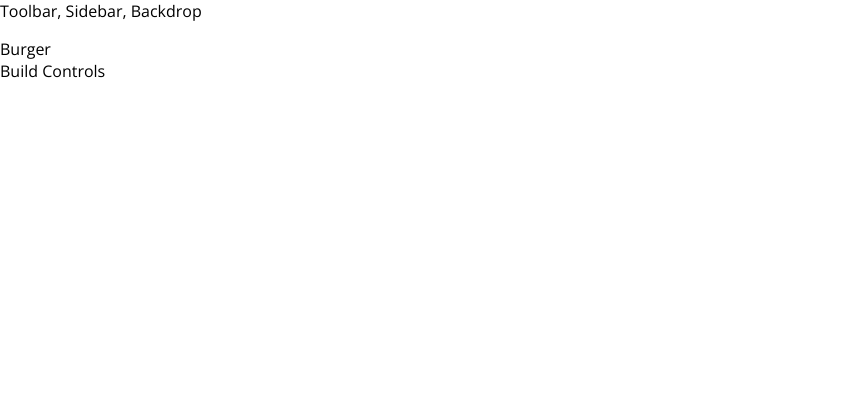
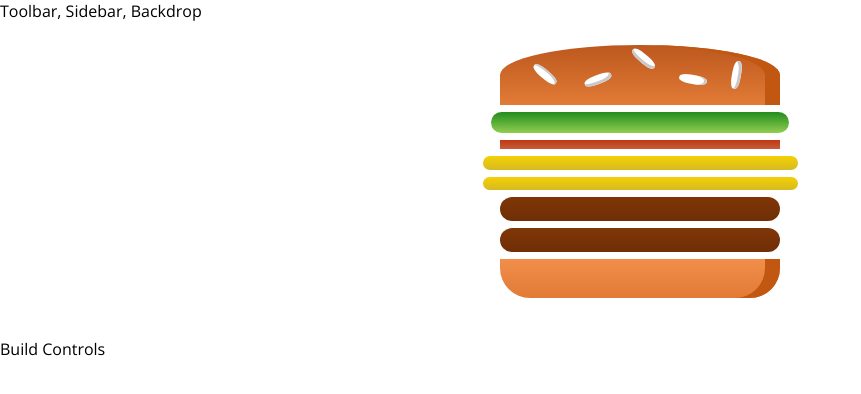
Before and after one commit to Sunshinet/MyBurger-React-project, a React app: page / in a window 1280 px wide. Shown: the top 394 px of the page, without its empty margins (0-861 px from the left). Built offline with nearby package versions, Linux system fonts and the light colour scheme.

Commit message:
added ingredients

```diff
--- a/package.json
+++ b/package.json
@@ -3,6 +3,7 @@
   "version": "0.1.0",
   "private": true,
   "dependencies": {
+    "@types/prop-types": "^15.5.2",
     "autoprefixer": "7.1.2",
     "babel-core": "6.25.0",
     "babel-eslint": "7.2.3",
@@ -30,6 +31,7 @@
     "postcss-flexbugs-fixes": "3.2.0",
     "postcss-loader": "2.0.6",
     "promise": "8.0.1",
+    "prop-types": "^15.6.1",
     "react": "^16.3.0",
     "react-dev-utils": "^4.0.1",
     "react-dom": "^16.3.0",
--- /dev/null
+++ b/src/components/Burger/Burger.css
@@ -0,0 +1,29 @@
+.Burger {
+    width: 100%;
+    margin: auto;
+    height: 250px;
+    overflow: scroll;
+    text-align: center;
+    font-weight: bold;
+    font-size: 1.2rem;
+}
+
+@media(min-width: 1000px) and (min-height: 700px) {
+    .Burger {
+        width: 700px;
+        height: 600px;
+    }
+}
+
+@media(min-width: 500px) and (min-height: 401px) {
+    .Burger {
+        width: 450px;
+        height: 400px;
+    }
+}
+@media(min-width: 500px) and (min-height: 400px) {
+    .Burger {
+        width: 350px;
+        height: 300px;
+    }
+}
--- /dev/null
+++ b/src/components/Burger/Burger.js
@@ -0,0 +1,26 @@
+import React from 'react';
+
+import classes from './Burger.css'
+import BurgerIngredient from './BurgerIngredient/BurgerIngredient';
+
+const burger = (props) => {
+     const transformedIngredients = Object.keys(props.ingredients)
+    .map(igKey =>
+         {
+            //  console.log(props.ingredients)
+             return [...Array(props.ingredients[igKey])]
+            .map((_,i) => {
+                return <BurgerIngredient key={igKey + i} type={igKey} />
+             })
+    });
+    return (
+        <div className = {classes.Burger}>
+            <BurgerIngredient type= "bread-top"/>
+              {transformedIngredients}
+            <BurgerIngredient type= "bread-bottom"/>
+        </div>
+    );
+
+};
+
+export default burger;
--- /dev/null
+++ b/src/components/Burger/BurgerIngredient/BurgerIngredient.css
@@ -0,0 +1,113 @@
+.BreadBottom {
+    height: 13%;
+    width: 80%;
+    background: linear-gradient(#F08E4A, #e27b36);
+    border-radius: 0 0 30px 30px;
+    box-shadow: inset -15px 0 #c15711;
+    margin: 2% auto;
+}
+
+.BreadTop {
+    height: 20%;
+    width: 80%;
+    background: linear-gradient(#bc581e, #e27b36);
+    border-radius: 50% 50% 0 0;
+    box-shadow: inset -15px 0 #c15711;
+    margin: 2% auto;
+    position: relative;
+}
+
+.Seeds1 {
+    width: 10%;
+    height: 15%;
+    position: absolute;
+    background-color: white;
+    left: 30%;
+    top: 50%;
+    border-radius: 40%;
+    transform: rotate(-20deg);
+    box-shadow: inset -2px -3px #c9c9c9;
+}
+
+.Seeds1:after {
+    content: "";
+    width: 100%;
+    height: 100%;
+    position: absolute;
+    background-color: white;
+    left: -170%;
+    top: -260%;
+    border-radius: 40%;
+    transform: rotate(60deg);
+    box-shadow: inset -1px 2px #c9c9c9;
+  }
+
+.Seeds1:before {
+    content: "";
+    width: 100%;
+    height: 100%;
+    position: absolute;
+    background-color: white;
+    left: 180%;
+    top: -50%;
+    border-radius: 40%;
+    transform: rotate(60deg);
+    box-shadow: inset -1px -3px #c9c9c9;
+  }
+
+  .Seeds2 {
+    width: 10%;
+    height: 15%;
+    position: absolute;
+    background-color: white;
+    left: 64%;
+    top: 50%;
+    border-radius: 40%;
+    transform: rotate(10deg);
+    box-shadow: inset -3px 0 #c9c9c9;
+  }
+
+  .Seeds2:before {
+    content: "";
+    width: 100%;
+    height: 100%;
+    position: absolute;
+    background-color: white;
+    left: 150%;
+    top: -130%;
+    border-radius: 40%;
+    transform: rotate(90deg);
+    box-shadow: inset 1px 3px #c9c9c9;
+  }
+
+
+.Meat {
+    width: 80%;
+    height: 8%;
+    background: linear-gradient(#7f3608, #702e05);
+    margin: 2% auto;
+    border-radius: 15px;
+}
+
+.Cheese {
+    width: 90%;
+    height: 4.5%;
+    margin: 2% auto;
+    background: linear-gradient(#f4d004, #d6bb22);
+    border-radius: 20px;
+}
+
+.Salad {
+    width: 85%;
+    height: 7%;
+    margin: 2% auto;
+    background: linear-gradient(#228c1d, #91ce50);
+    border-radius: 20px;
+}
+
+.Bacon {
+    width: 80%;
+    height: 3%;
+    background: linear-gradient(#bf3813, #c45e38);
+    margin: 2% auto;
+}
--- /dev/null
+++ b/src/components/Burger/BurgerIngredient/BurgerIngredient.js
@@ -0,0 +1,45 @@
+import React, { Component } from 'react';
+import PropTypes from 'prop-types';
+
+import classes from './BurgerIngredient.css';
+
+class BurgerIngredient extends Component {
+render() {
+    let ingredient = null;
+
+    switch (this.props.type) {
+        case ('bread-bottom'):
+            ingredient = <div className={classes.BreadBottom}></div>;
+            break;
+        case ('bread-top'):
+            ingredient = (
+                <div className = {classes.BreadTop}>
+                    <div className = {classes.Seeds1}></div>
+                    <div className = {classes.Seeds2}></div>
+                </div>
+            );
+            break;
+        case ('meat'):
+            ingredient = <div className = {classes.Meat}></div>
+            break;
+        case ('cheese'):
+            ingredient = <div className = {classes.Cheese}></div>
+            break;
+         case ('salad'):
+            ingredient = <div className = {classes.Salad}></div>
+            break;
+        case ('bacon'):
+            ingredient = <div className = {classes.Bacon}></div>
+            break;
+        default:
+            ingredient = null;
+    }
+    return ingredient;
+ }
+}
+
+BurgerIngredient.propTypes = {
+    type: PropTypes.string.isRequired
+}
+
+export default BurgerIngredient;
--- a/src/components/Layout/Layout.js
+++ b/src/components/Layout/Layout.js
@@ -7,7 +7,7 @@
             Toolbar, Sidebar, Backdrop
         </div>
         <main className = { classes.Content }>
-            {props.children}
+             {props.children}
         </main>
     </React.Fragment>
 );
--- a/src/containers/BurgerBuilder/BurgerBuilder.js
+++ b/src/containers/BurgerBuilder/BurgerBuilder.js
@@ -1,12 +1,20 @@
 import React, { Component } from 'react';
-
+import Burger from '../../components/Burger/Burger';
 
 class BurgerBuilder extends Component {
+    state = {
+        ingredients: {
+            salad:1,
+            bacon:1,
+            cheese:2,
+            meat: 2
+        }
+    }
     render(){
         return (
             <React.Fragment>
-             <div>Burger</div>
-             <div>Build Controls</div>
+               <Burger ingredients= {this.state.ingredients}/>
+               <div>Build Controls</div>
             </React.Fragment>
         );
     }
```
Also changed, not shown: 1 other file (tests, documents, lock files or other folders).
